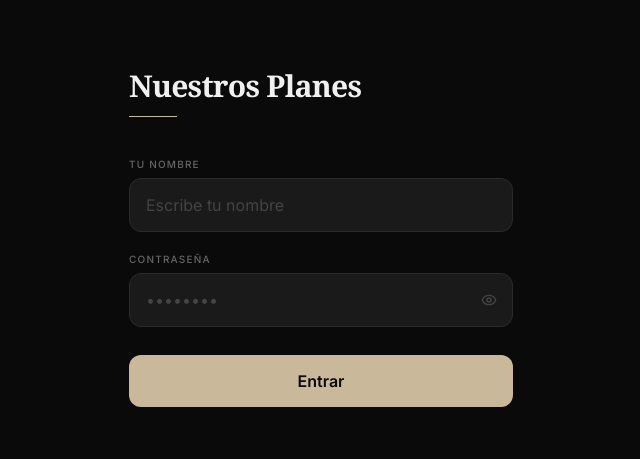
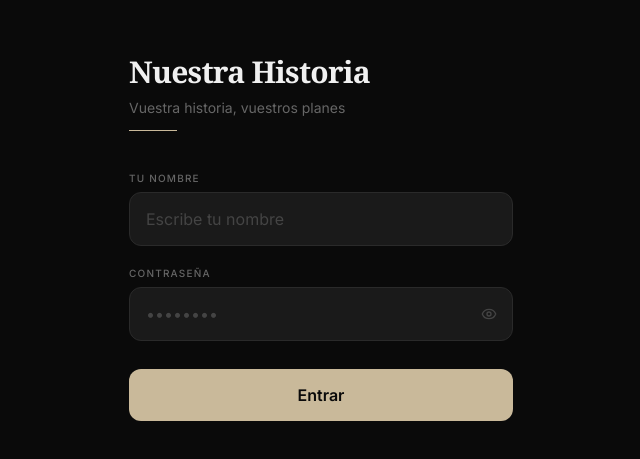
Before and after one commit to Daviddoyes/nuestrahistoria, a Next.js app: page / in a window 1280 px wide. Shown: the part 163-622 px from the top of the page, without its empty margins (319-959 px from the left). Built offline with nearby package versions, Linux system fonts and the light colour scheme.

Commit message:
rebrand: nuestra historia

```diff
--- a/package.json
+++ b/package.json
@@ -1,5 +1,5 @@
 {
-  "name": "createstories",
+  "name": "nuestrahistoria",
   "version": "0.1.0",
   "private": true,
   "scripts": {
--- a/src/app/layout.tsx
+++ b/src/app/layout.tsx
@@ -18,12 +18,12 @@ export const viewport: Viewport = {
 }
 
 export const metadata: Metadata = {
-  title: "Nuestros Planes",
-  description: "Nuestros Planes",
+  title: "Nuestra Historia",
+  description: "Nuestra Historia",
   appleWebApp: {
     capable: true,
     statusBarStyle: 'black-translucent',
-    title: 'Nuestros Planes',
+    title: 'Nuestra Historia',
   },
 };
 
--- a/src/app/manifest.ts
+++ b/src/app/manifest.ts
@@ -2,9 +2,9 @@ import type { MetadataRoute } from 'next'
 
 export default function manifest(): MetadataRoute.Manifest {
   return {
-    name: 'Nuestros Planes',
-    short_name: 'Planes',
-    description: 'Nuestros Planes',
+    name: 'Nuestra Historia',
+    short_name: 'Historia',
+    description: 'Nuestra Historia',
     start_url: '/planes',
     display: 'standalone',
     orientation: 'portrait',
--- a/src/app/page.tsx
+++ b/src/app/page.tsx
@@ -55,8 +55,9 @@ export default function LoginPage() {
       <div className="w-full max-w-sm mx-auto">
         <div className="mb-10">
           <h1 className="font-serif text-3xl font-bold text-[#F0F0F0] tracking-tight">
-            Nuestros Planes
+            Nuestra Historia
           </h1>
+          <p className="text-sm text-[#666666] mt-2">Vuestra historia, vuestros planes</p>
           <div className="h-px w-12 bg-[#C9B99A] mt-3" />
         </div>
 
```
